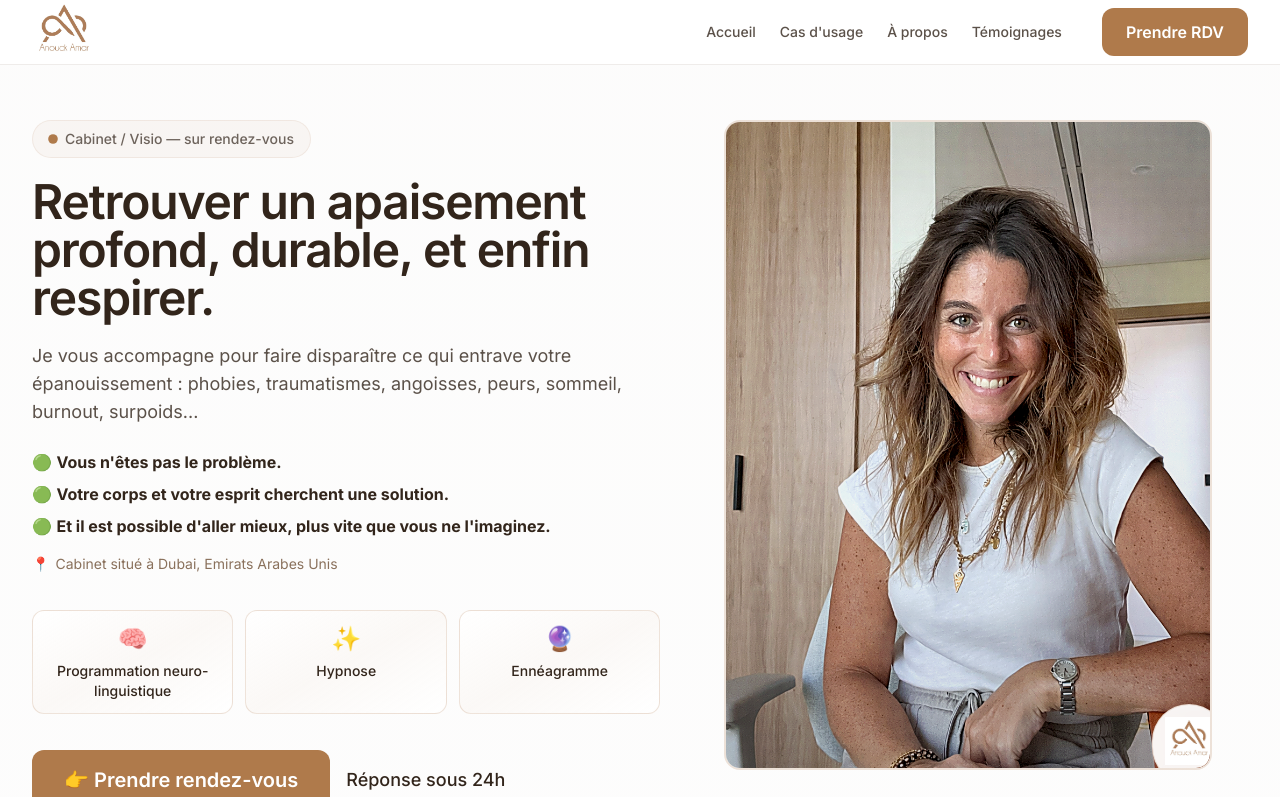
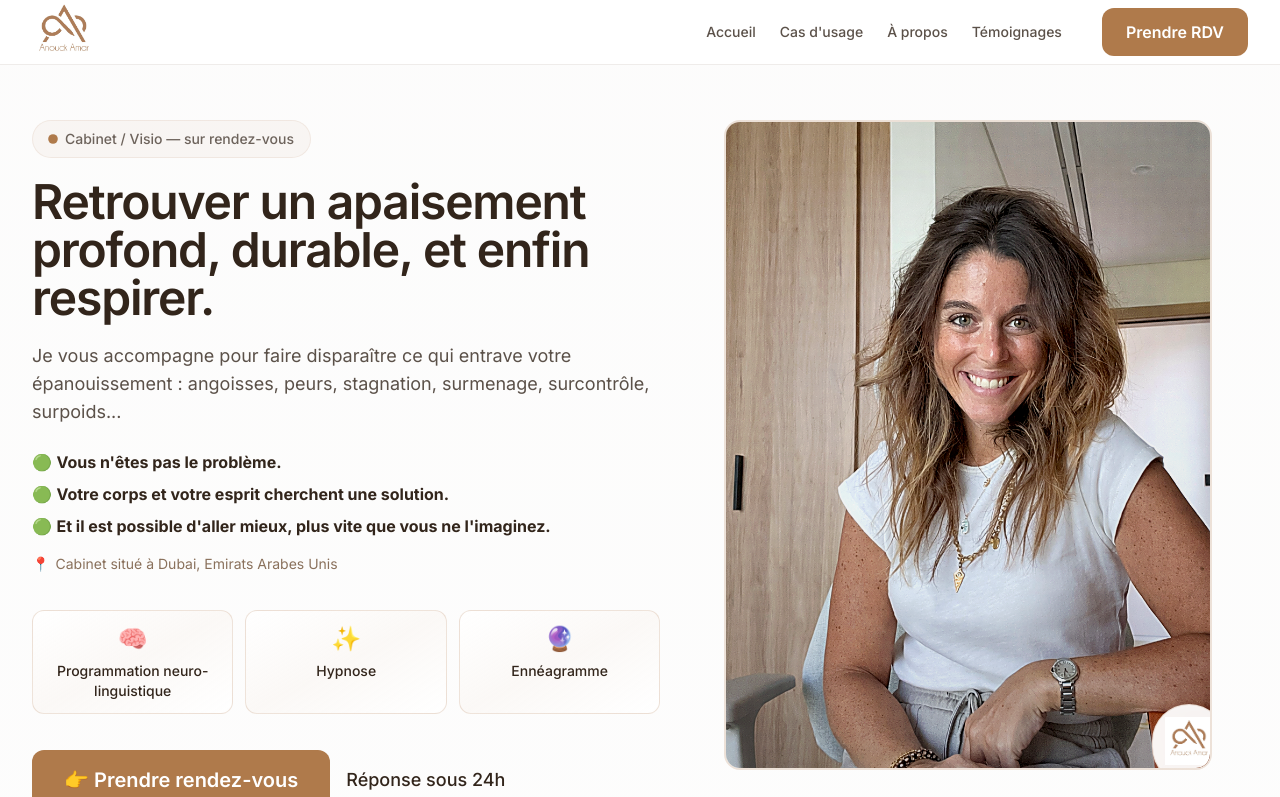
Before and after one commit to ilanamar26-code/anoucksite, a Next.js app: page / in a window 1280 px wide. Shown: the top 797 px of the page. Built offline with nearby package versions, Linux system fonts and the light colour scheme.

Commit message:
Mettre à jour liste problématiques dans hero

```diff
--- a/app/page.tsx
+++ b/app/page.tsx
@@ -60,7 +60,7 @@ export default function Home() {
                     transition={{ delay: 0.5, duration: 0.7 }}
                   >
                     <p>
-                      Je vous accompagne pour faire disparaître ce qui entrave votre épanouissement : phobies, traumatismes, angoisses, peurs, sommeil, burnout, surpoids...
+                      Je vous accompagne pour faire disparaître ce qui entrave votre épanouissement : angoisses, peurs, stagnation, surmenage, surcontrôle, surpoids...
                     </p>
                   </motion.div>
 
```
